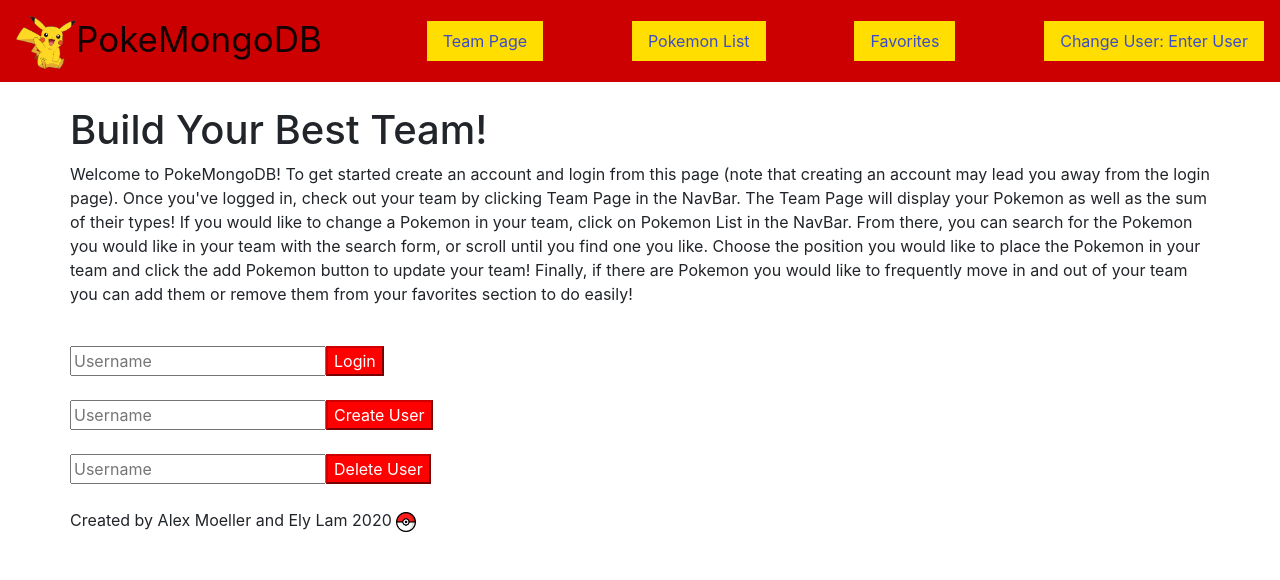
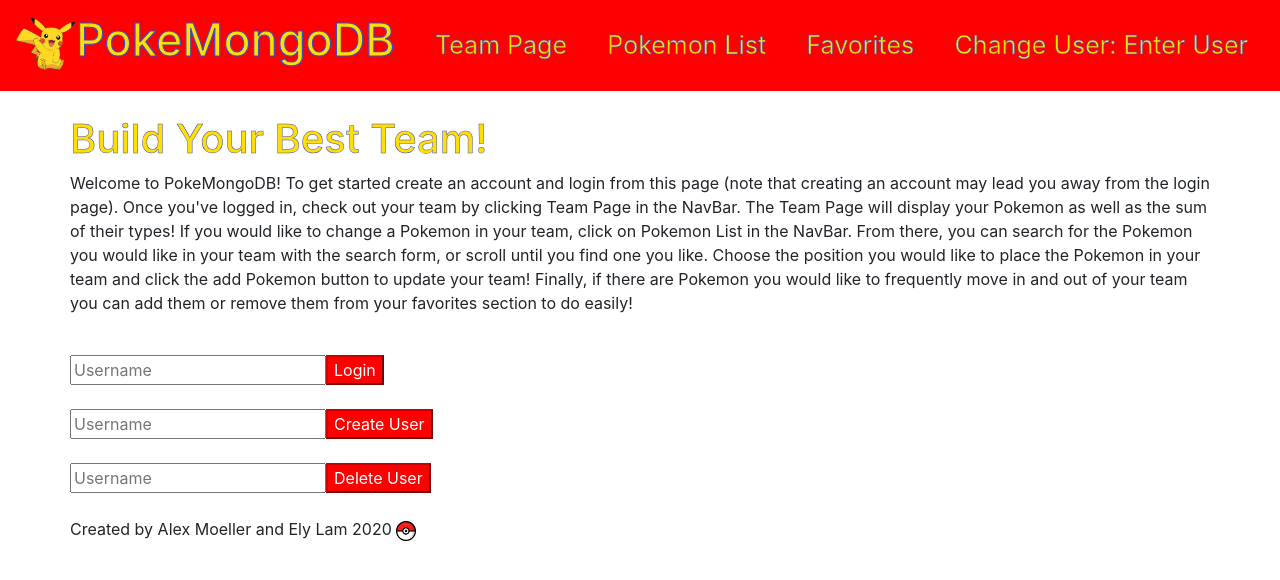
Before and after one commit to domenic-lam/PokeMongoDB2.0, a React (Create React App) app in the folder front/: page / in a window 1280 px wide. Shown: the top 580 px of the page. Built offline with nearby package versions, Linux system fonts and the light colour scheme; no server answers.

Commit message:
heading format

```diff
--- a/front/src/components/App.js
+++ b/front/src/components/App.js
@@ -75,13 +75,12 @@ function App() {
     <div className="App">
       <nav className="navbar navbar-light">
         <a className="navbar-brand" href="/">
-          <img
+          <h1 className="navbar-brand-h1"><img
             src="./images/pika.png"
             alt="Pikachu"
             title="Pikachu"
             width="60"
-          />
-          PokeMongoDB
+          />PokeMongoDB</h1>
         </a>
         <a
           className="nav-item nav-link"
--- a/front/src/components/styles/index.css
+++ b/front/src/components/styles/index.css
@@ -10,18 +10,30 @@ body {
 }
 
 .navbar {
-  background-color: #CC0000;
+  background-color: #FF0000;
   border: 2;
   border-color: black;
-}
-
-.navbar-brand {
-  font-size: 35px;
+  outline-color: black;
 }
 
 .nav-item {
-  background-color: #FFDE00;
-  color: #3B4CCA;
+  color: #FFDE00;
+  font-size: 25px;
+  -webkit-text-stroke-width: .5px;
+  -webkit-text-stroke-color: #3B4CCA;
+}
+
+.navbar-brand-h1 {
+  font-size: 45px;
+  color: #FFDE00;
+  -webkit-text-stroke-width: 1.2px;
+  -webkit-text-stroke-color: #3B4CCA;
+}
+
+h1 {
+  color: #FFDE00;
+  -webkit-text-stroke-width: .5px;
+  -webkit-text-stroke-color: #3B4CCA;
 }
 
 code {
```
